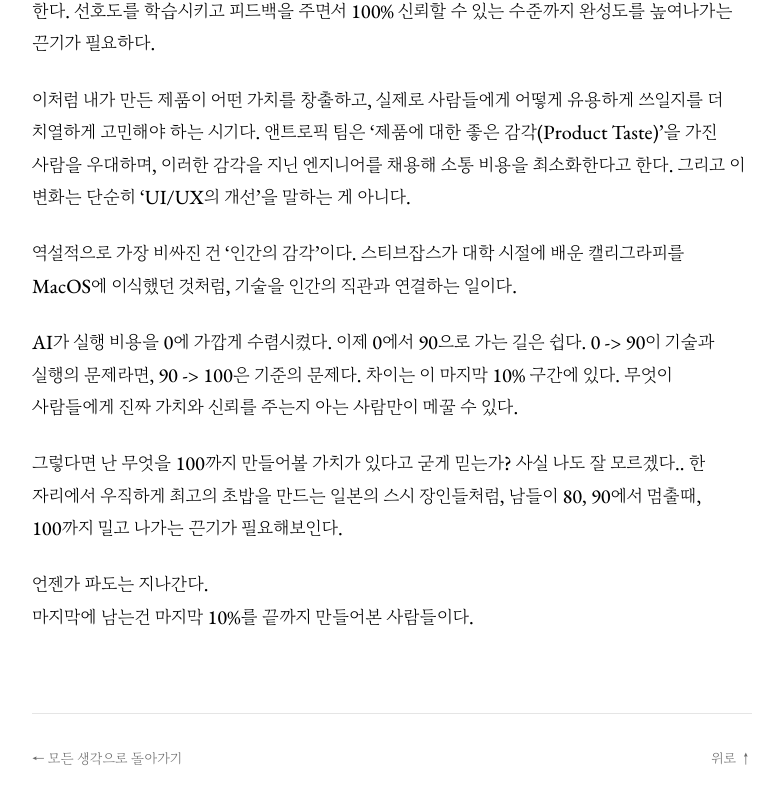
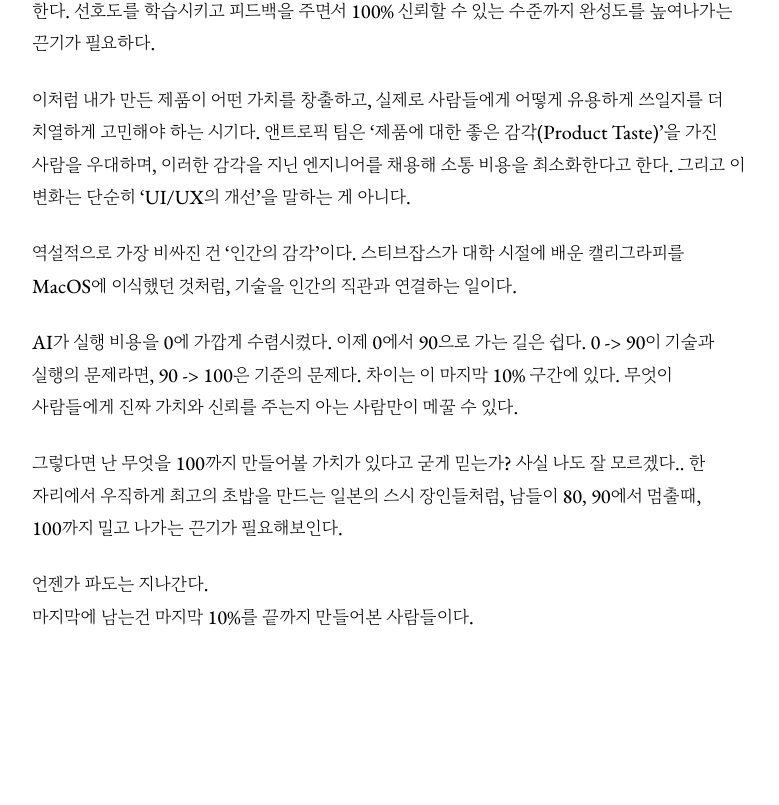
Before and after one commit to jdh4601/donghyeon.jeong, a Next.js app: page /thoughts/40b0690db3a6800fbf7fe2fe17b142f2 in a window 1280 px wide. Shown: the part 1197-2002 px from the top of the page, without its empty margins (248-1027 px from the left). After the commit the page ends 1830 px from the top, so only its background shows below. Built offline with nearby package versions, Linux system fonts and the light colour scheme; no server answers.

Commit message:
Remove navigation footer from article pages

```diff
--- a/src/app/globals.css
+++ b/src/app/globals.css
@@ -405,15 +405,6 @@ section {
   font-size: 14px;
   margin-top: 20px;
 }
-.article-footer {
-  display: flex;
-  justify-content: space-between;
-  border-top: 1px solid var(--line);
-  margin-top: 80px;
-  padding: 32px 0 60px;
-  color: var(--muted);
-  font-size: 14px;
-}
 .not-found {
   padding-top: 100px;
 }
@@ -538,9 +529,6 @@ section {
   }
   .back-link {
     margin-bottom: 28px;
-  }
-  .article-footer {
-    font-size: 12px;
   }
   .not-found {
     padding-top: 60px;
--- a/src/app/thoughts/[slug]/page.tsx
+++ b/src/app/thoughts/[slug]/page.tsx
@@ -51,10 +51,6 @@ export default async function ArticlePage({ params }: Props) {
         </header>
         <Prose markdown={a.markdown} links={links} />
       </article>
-      <footer className="article-footer">
-        <Link href="/#thoughts">← 모든 생각으로 돌아가기</Link>
-        <a href="#main">위로 ↑</a>
-      </footer>
     </main>
   );
 }
```
Also changed, not shown: 1 other file (tests, documents, lock files or other folders).
